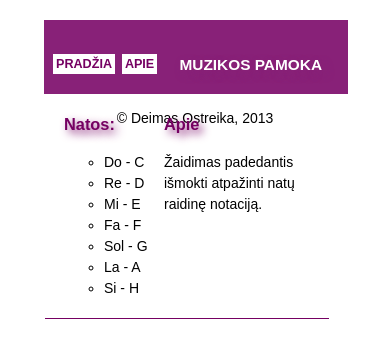
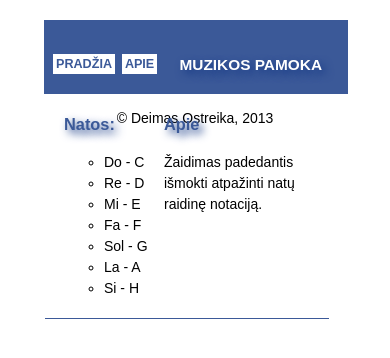
Before and after one commit to xdimaxteen/testas, a PHP site: page /apie.html in a window 390 px wide. Shown: the top 358 px of the page. Run offline with PHP 8.4, Linux system fonts and the light colour scheme.

Commit message:
2014 01 13
changed color

```diff
--- a/interaktyvios/style.css
+++ b/interaktyvios/style.css
@@ -7,8 +7,8 @@ body{
 	margin:0px;
 }
 h1,h2,h3,h4,h5,h6{
-	color:#750062;
-	text-shadow: 4px 4px 8px #872277;
+	color:#3b5998;
+	text-shadow: 4px 4px 8px #133783;
 }
 ul{
 list-style:circle;
@@ -23,7 +23,7 @@ list-style:circle;
 }
 .meniu{ display:all; float:left;padding:10px; margin-top:20px;}
 .meniu a{
-	color:#750062;
+	color:#3b5998;
 	list-style:none;
 	text-decoration:none;
 	text-transform:uppercase;
@@ -52,14 +52,14 @@ list-style:circle;
 }
 .page-footer{
 	text-align:center;
-	border-top:solid #882178  1px;
+	border-top:solid #3b5998  1px;
 	overflow:hidden;
 	margin:0px;
 }
 .content-wrapper{
 	display:block;
 	border: solid black 0px;
-	border-bottom:solid #750062 1px;
+	border-bottom:solid #3b5998 1px;
 	position:absolute;}
 .clearfix:after {
 	content: ".";
@@ -90,8 +90,8 @@ nav{
 	height: 80px;
 	margin:-1px;
 	padding:1px;
-	border: 1px solid #882178;
-	background-color:#882178;
+	border: 1px solid #3b5998;
+	background-color:#3b5998;
 	width:100%;
 	}
 	.nav-inside{width:950px;margin:auto;}
```
Also changed, not shown: other parts of interaktyvios/style.css (+18 -18 lines), interaktyvios/index.html (+3 -9 lines).
